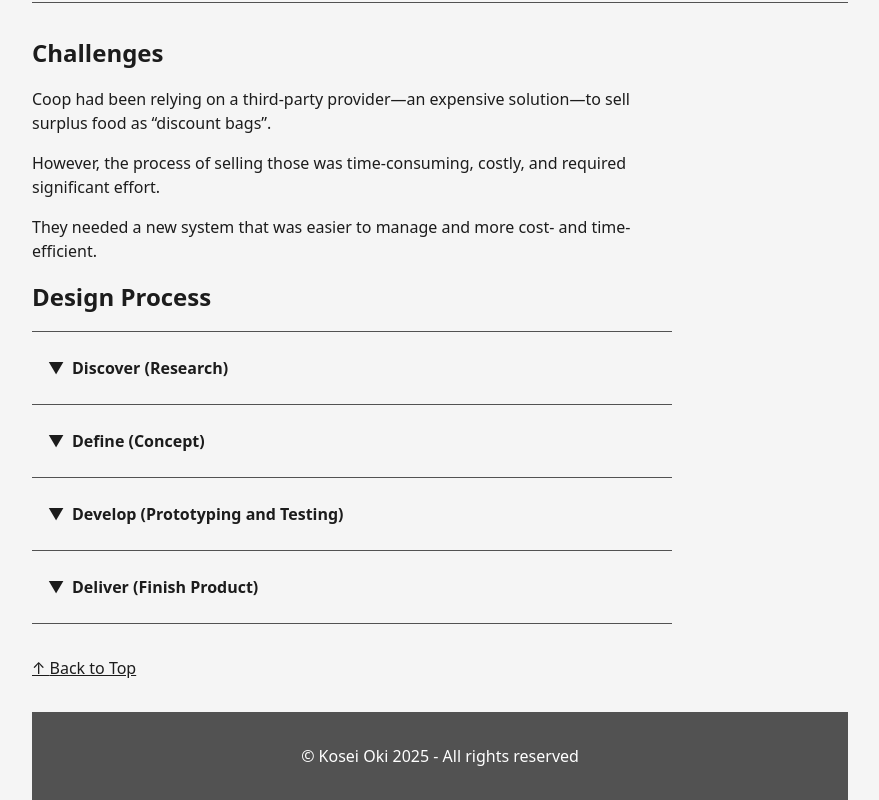
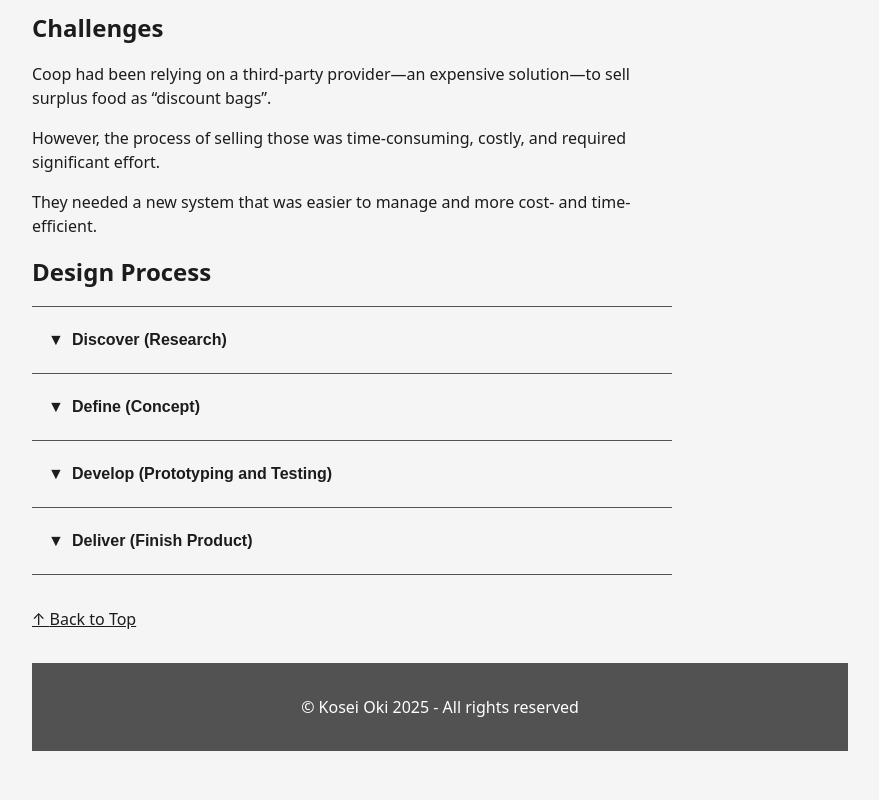
Before and after one commit to Koseioki/koseioki, a React (Vite) app: page /ux-design-cases/coop-management in a window 1280 px wide. Shown: the part 713-1513 px from the top of the page, without its empty margins (200-1079 px from the left). After the commit the page ends 1464 px from the top, so only its background shows below. Built offline with nearby package versions, Linux system fonts and the light colour scheme.

Commit message:
updated accordion

```diff
--- a/src/CaseDetail.jsx
+++ b/src/CaseDetail.jsx
@@ -1,4 +1,4 @@
-import { useEffect, useRef } from 'react';
+import { useEffect, useRef, useState } from 'react';
 import { uxCases } from './data/uxCases.js';
 import { useParams } from 'react-router-dom';
 import BreadCrumbs from './components/BreadCrumbs.jsx';
@@ -6,17 +6,28 @@ import './DetailPages.css';
 import { Helmet } from 'react-helmet-async';
 import SectionRenderer from './components/SectionRenderer.jsx';
 import WarningSection from './components/WarningSection.jsx';
+import AccordionSection from './components/AccordionSection.jsx';
 
 function CaseDetail() {
   const { slug } = useParams();
   const uxCase = uxCases.find(p => p.slug === slug);
 
   const headingRef = useRef(null);
+  const [openSections, setOpenSections] = useState([]);
+
   useEffect(() => {
     if (headingRef.current) {
       headingRef.current.focus();
     }
   }, []);
+
+  const handleAccordionToggle = (idx) => {
+    setOpenSections(prev =>
+      prev.includes(idx)
+        ? prev.filter(i => i !== idx)
+        : [...prev, idx]
+    );
+  };
 
   return (
     <>
@@ -30,7 +41,7 @@ function CaseDetail() {
 
         <WarningSection>
           <li>Images without text alternatives</li>
-          <li>Some screen readers may not correctly announce <code>&lt;details&gt;</code> elements</li>
+          {/* <li>Some screen readers may not correctly announce <code>&lt;details&gt;</code> elements</li> */}
         </WarningSection>
 
         <div className="detail-header">
@@ -60,25 +71,17 @@ function CaseDetail() {
 
         <h2 className="headings">Design Process</h2>
 
-
-
-
-
-        <div>
+        {/* <div> */}
           {uxCase.sections.map((sec, i) => (
-            <details className="design-process-details" key={`section-${i}`}>
-              <summary>
-                <h3 id={`section-${i}`}>{sec.title}</h3>
-                <span aria-hidden="true"></span>
-              </summary>
-              <section aria-labelledby={`section-${i}`}>
-                {sec.content.map((block, j) => (
-                  <SectionRenderer key={`block-${i}-${j}`} section={block} />
-                ))}
-              </section>
-            </details>
+            <AccordionSection
+              key={`section-${i}`}
+              section={sec}
+              index={i}
+              open={openSections.includes(i)}
+              onToggle={handleAccordionToggle}
+            />
           ))}
-        </div>
+        {/* </div> */}
 
 
       </main>
--- a/src/DetailPages.css
+++ b/src/DetailPages.css
@@ -59,25 +59,6 @@
     gap: 1rem;
 }
 
-
-
-
-/* accordions */
-
-.design-process-details img {
-    width: 100%;
-    max-width: 40rem;
-    margin: 1rem 0;
-}
-
-.design-process-details .product-screenshots {
-    margin: 1rem 0;
-    display: grid;
-    grid-template-columns: 1fr 1fr 1fr;
-    gap: 1rem;
-}
-
-
 @media (max-width: 568px) {
     .detail-header {
         grid-template-columns: 1fr;
--- /dev/null
+++ b/src/components/AccordionSection.css
@@ -0,0 +1,68 @@
+.accordion {
+    max-width: 40rem;
+    border-top: 0.0625rem solid var(--text-light);
+    /* box-sizing: border-box; */
+    /* margin: 0 auto; */
+}
+
+.accordion:last-child {
+    border-bottom: 0.0625rem solid var(--text-light);
+}
+
+
+
+.accordion button {
+    width: 100%;
+    box-shadow: none;
+    background-color: transparent;
+    border: none;
+    outline: none;
+    display: flex;
+    cursor: pointer;
+    padding: 1.5rem 1rem;
+    font-size: 1rem;
+    font-weight: bold;
+    color: var(--text);
+    position: relative;
+    padding-left: 2.5rem;
+}
+
+.accordion:has(button:hover) {
+    background-color: var(--background-dark);
+}
+
+.accordion button span::after {
+    content: "▼";
+    position: absolute;
+    left: 1rem;
+    top: 50%;
+    transform: translateY(-50%);
+    color: var(--text);
+    transition: transform 0.2s;
+}
+
+.accordion button[aria-expanded="true"] span::after {
+    content: "▲";
+}
+
+.accordion button:focus {
+    box-shadow: var(--focus-indicator-inset);
+}
+
+.accordion-content {
+    margin: 0 1rem;
+    padding-bottom: 1rem;
+}
+
+.accordion-content img {
+    width: 100%;
+    max-width: 40rem;
+    margin: 1rem 0;
+}
+
+.accordion-content .product-screenshots {
+    margin: 1rem 0;
+    display: grid;
+    grid-template-columns: 1fr 1fr 1fr;
+    gap: 1rem;
+}
--- /dev/null
+++ b/src/components/AccordionSection.jsx
@@ -0,0 +1,32 @@
+import SectionRenderer from './SectionRenderer.jsx';
+import './AccordionSection.css';
+
+function AccordionSection({ section, index, open, onToggle }) {
+  return (
+    <div className="accordion">
+      <h3 id={`section-${index}`}>
+        <button
+          aria-expanded={open}
+          aria-controls={`section-content-${index}`}
+          onClick={() => onToggle(index)}
+          className="accordion-btn"
+        ><span aria-hidden="true"></span>
+          {section.title}
+        </button>
+      </h3>
+      {open && (
+        <section
+          id={`section-content-${index}`}
+          aria-labelledby={`section-${index}`}
+          className="accordion-content"
+        >
+          {section.content.map((block, j) => (
+            <SectionRenderer key={`block-${index}-${j}`} section={block} />
+          ))}
+        </section>
+      )}
+    </div>
+  );
+}
+
+export default AccordionSection;
--- a/src/index.css
+++ b/src/index.css
@@ -187,53 +187,7 @@ a:focus {
 }
 
 
-details {
-  max-width: 40rem;
-  border-top: 0.0625rem solid var(--text-light);
-}
-details:last-child {
-  border-bottom: 0.0625rem solid var(--text-light);
-}
-/* .detail-content {
-  padding: 0 1rem 1rem 1rem;
-  margin: 0;
-} */
 
-summary {
-  outline: none;
-  cursor: pointer;
-  padding: 1.5rem 1rem;
-  position: relative;
-  padding-left: 2.5rem; /* space for arrow */
-  list-style-type: none;
-}
-
-summary span::after {
-  content: "▼";
-  position: absolute;
-  left: 1rem;
-  top: 50%;
-  transform: translateY(-50%);
-  color: var(--text);
-  transition: transform 0.2s;
-}
-
-details[open] summary span::after {
-  content: "▲";
-}
-
-details:has(summary:hover) {
-  background-color: var(--background-dark);
-}
-
-details section {
-  margin : 0 1rem;
-  padding-bottom: 1rem;
-}
-
-summary:focus {
-  box-shadow: var(--focus-indicator-inset);
-}
 
 .client-logo{
     width: 100%;
```
